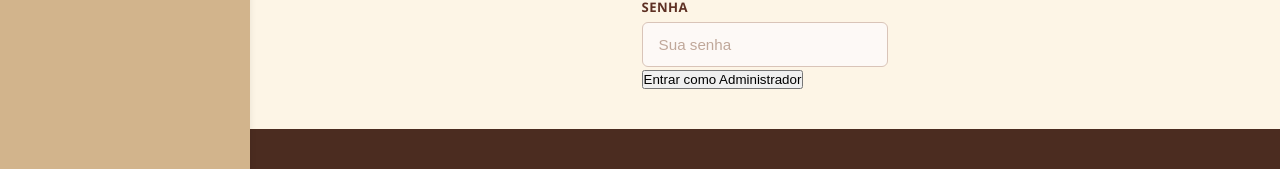
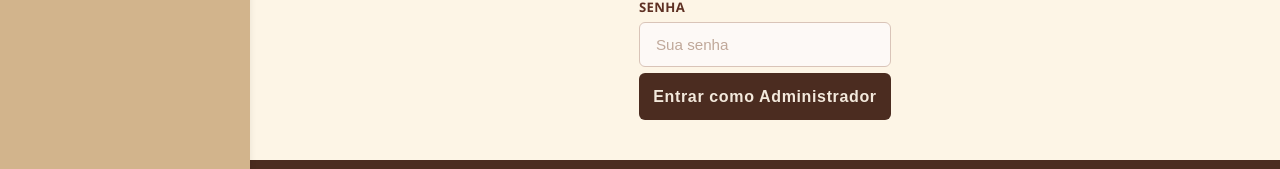
Before and after one commit to bbringsjoy/PedacodeCeu-Front, a React (Create React App) app: page /adm/login in a window 1280 px wide. Shown: the part 245-414 px from the top of the page. Built offline with nearby package versions, Linux system fonts and the light colour scheme; no server answers.

Commit message:
Arrumando pagina de login adm

```diff
--- a/src/index.css
+++ b/src/index.css
@@ -205,3 +205,12 @@
   margin-bottom: 16px;
   letter-spacing: 0.04em;
 }
+
+.formulario-auth .botao--primario {
+  background: #4b2c20;
+  color: #F3E9DC;
+}
+
+.formulario-auth .botao--primario:hover {
+  background: #693e06;
+}
--- a/src/pages/LoginAdmin.jsx
+++ b/src/pages/LoginAdmin.jsx
@@ -3,7 +3,6 @@ import { useNavigate } from 'react-router-dom';
 import { useAuth } from '../context/AuthContext';
 import { validarEmail } from '../services/validacoes';
 import CampoTexto from '../componentes/CampoTexto';
-import Botao from '../componentes/Botao';
 import MensagemErro from '../componentes/MensagemErro';
 
 export default function LoginAdmin() {
@@ -63,9 +62,13 @@ export default function LoginAdmin() {
           erro={erros.senha}
           placeholder="Sua senha"
         />
-        <Botao onClick={handleSubmit} carregando={carregando}>
-          Entrar como Administrador
-        </Botao>
+        <button
+          className="btn-cadastrar"
+          onClick={handleSubmit}
+          disabled={carregando}
+        >
+          {carregando ? 'Entrando...' : 'Entrar como Administrador'}
+        </button>
       </div>
     </div>
   );
```
